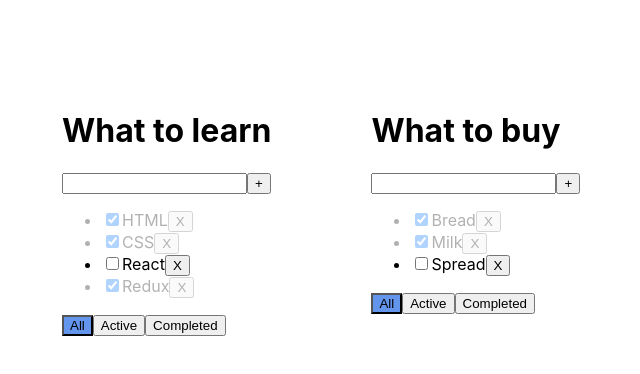
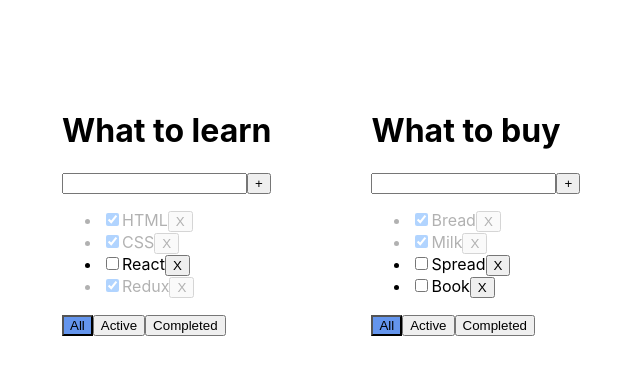
Before and after one commit to EvgenyKreger/Todolist, a React (Create React App) app: page / in a window 1280 px wide. Shown: the top 374 px of the page, without its empty margins (28-668 px from the left). Built offline with nearby package versions, Linux system fonts and the light colour scheme.

Commit message:
upgraded

```diff
--- a/src/App.tsx
+++ b/src/App.tsx
@@ -33,7 +33,8 @@ function App() {
         [todolistId2]: [
             {id: v1(), title: 'Bread', isDone: true},
             {id: v1(), title: 'Milk', isDone: true},
-            {id: v1(), title: 'Spread', isDone: false}
+            {id: v1(), title: 'Spread', isDone: false},
+            {id: v1(), title: 'Book', isDone: false}
         ]
 
     });
--- a/src/index.tsx
+++ b/src/index.tsx
@@ -4,7 +4,8 @@ import './index.css';
 import App from './App';
 import * as serviceWorker from './serviceWorker';
 
-ReactDOM.render(<App />,  document.getElementById('root'));
+
+ReactDOM.render(<App/>,  document.getElementById('root'));
 
 // If you want your app to work offline and load faster, you can change
 // unregister() to register() below. Note this comes with some pitfalls.
```
